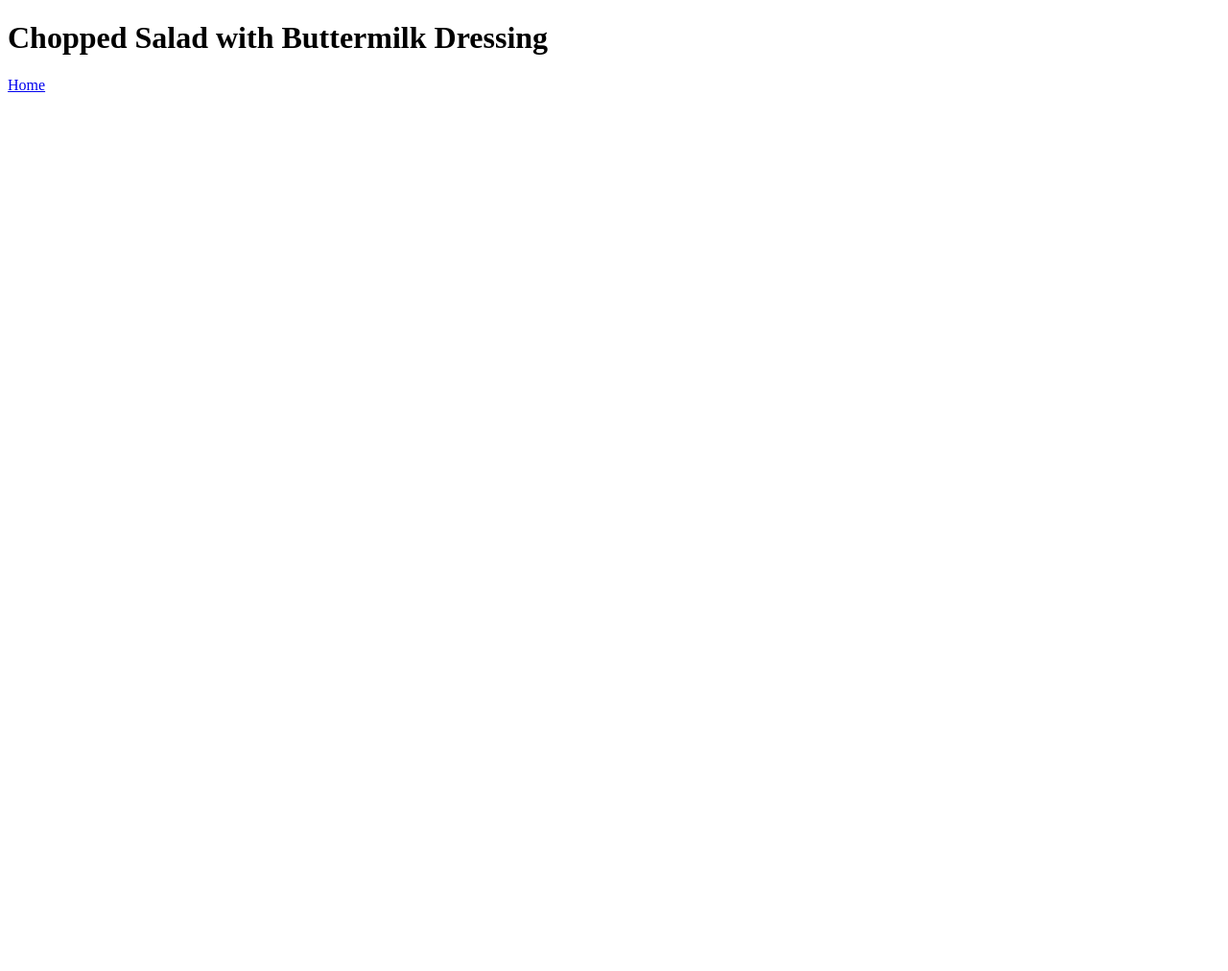
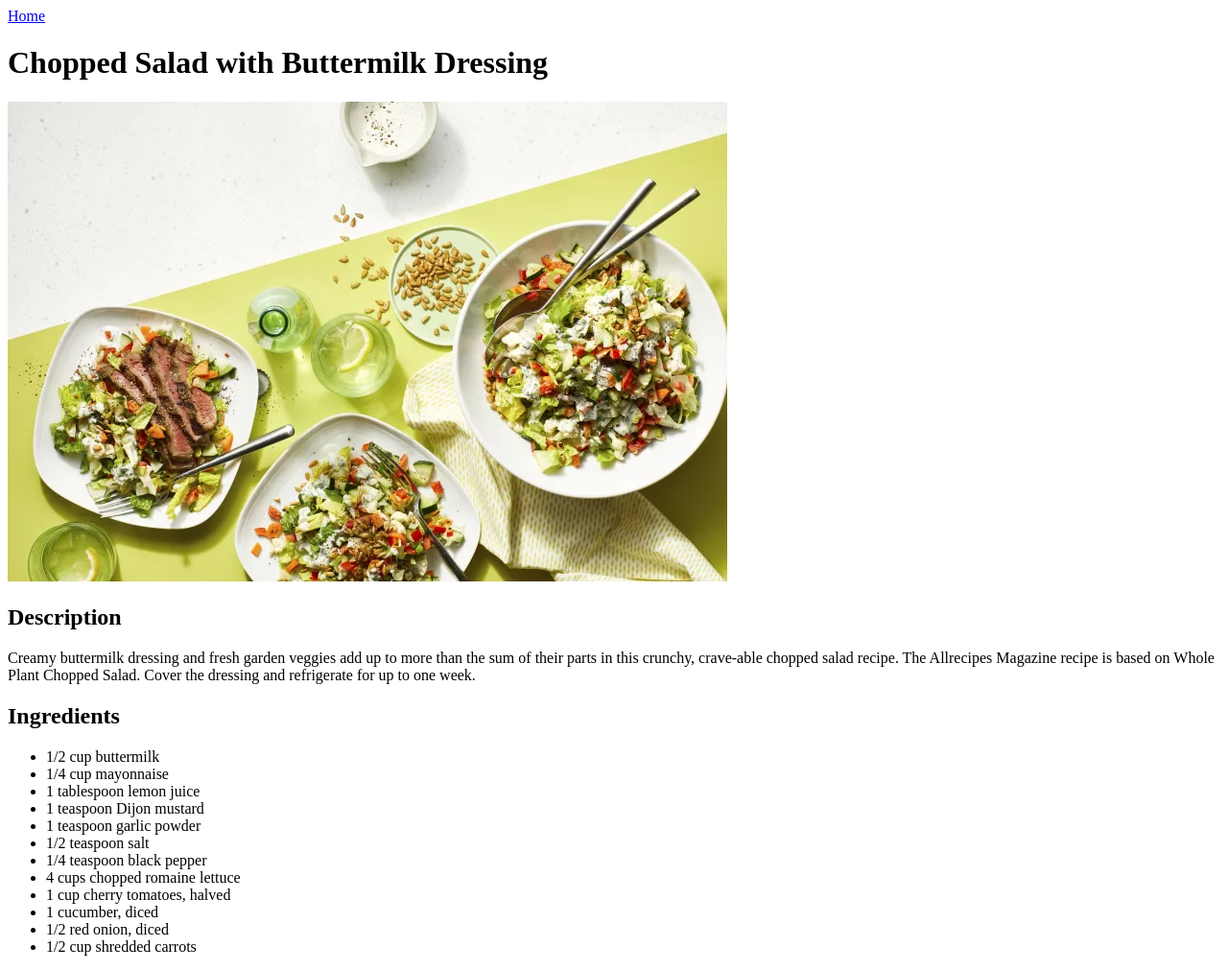
Before and after one commit to Patrick-Chukwu/odin-recipes, a plain HTML site: page recipes/salad.html in a window 1280 px wide. Shown: the whole page at 96% size. Before the commit the page ends 800 px from the top, so only its background shows below. Drawn offline with Linux system fonts and the light colour scheme.

Commit message:
feat: add details to the content

```diff
--- a/recipes/salad.html
+++ b/recipes/salad.html
@@ -6,8 +6,27 @@
     <title>Chopped Salad with Buttermilk Dressing</title>
 </head>
 <body>
+        <a href="../index.html">Home</a>
+
     <h1>Chopped Salad with Buttermilk Dressing</h1>
-    <a href="../index.html">Home</a>
+    <img src="image.webp" alt="Salad">
+    <h2>Description</h2>
+    <p>Creamy buttermilk dressing and fresh garden veggies add up to more than the sum of their parts in this crunchy, crave-able chopped salad recipe. The Allrecipes Magazine recipe is based on Whole Plant Chopped Salad. Cover the dressing and refrigerate for up to one week.</p>
+    <h2>Ingredients</h2>
+    <ul>
+        <li>1/2 cup buttermilk</li>
+        <li>1/4 cup mayonnaise</li>
+        <li>1 tablespoon lemon juice</li>
+        <li>1 teaspoon Dijon mustard</li>
+        <li>1 teaspoon garlic powder</li>
+        <li>1/2 teaspoon salt</li>
+        <li>1/4 teaspoon black pepper</li>
+        <li>4 cups chopped romaine lettuce</li>
+        <li>1 cup cherry tomatoes, halved</li>
+        <li>1 cucumber, diced</li>
+        <li>1/2 red onion, diced</li>
+        <li>1/2 cup shredded carrots</li>
+    </ul>
 
 </body>
 </html>
```
Also changed, not shown: recipes/image.webp (added).
